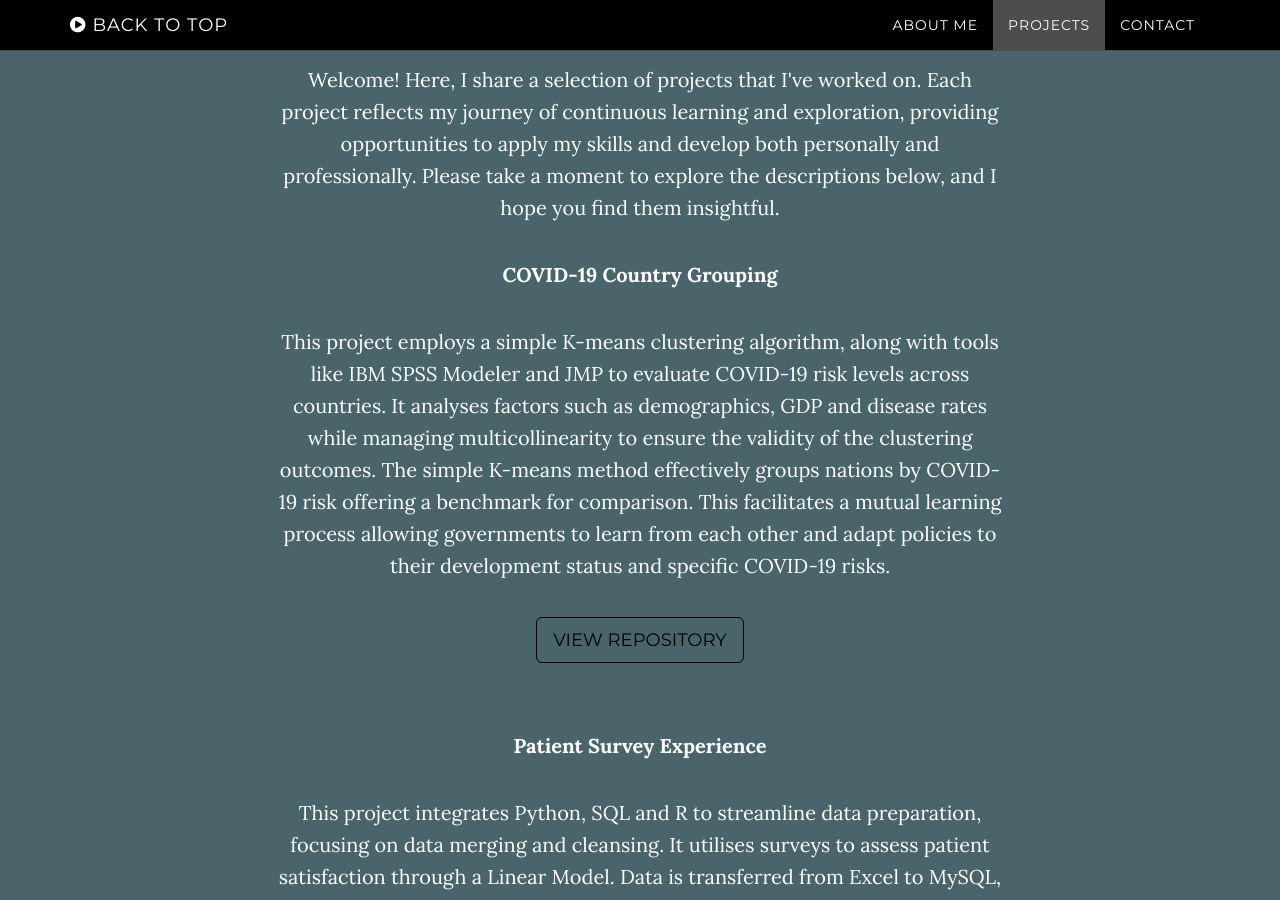
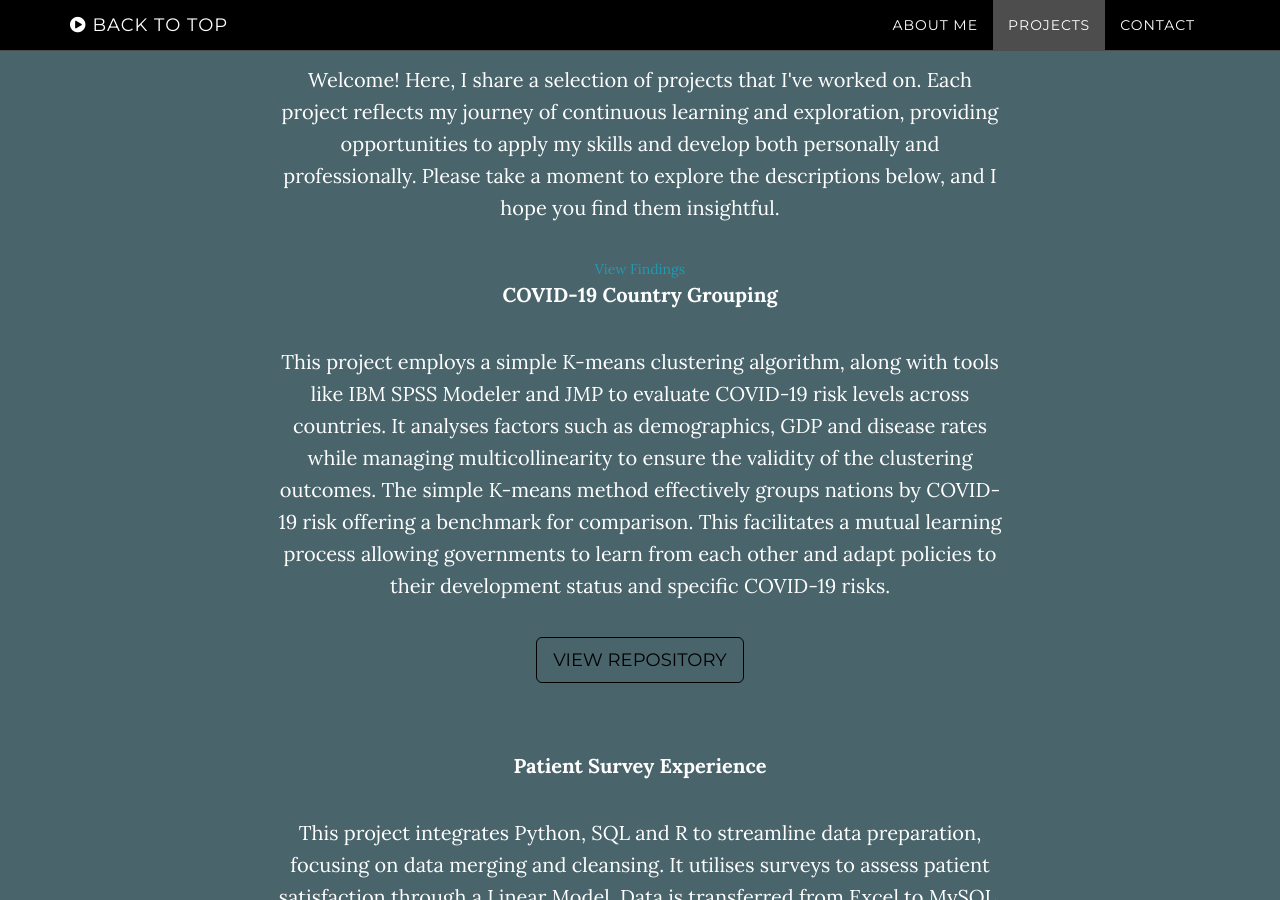
Before and after one commit to Md-Khid/Md-Khid, a Jekyll site: the page built from index.html, in a window 1280 px wide and 900 px high, scrolled down 2083 px. Built offline with Jekyll 4.4.1, drawn with Linux system fonts in a browser that asks for light colours.

Commit message:
Update download.html

```diff
--- a/_includes/download.html
+++ b/_includes/download.html
@@ -19,6 +19,7 @@
               journey of continuous learning and exploration, providing opportunities to apply my skills and develop both
               personally and professionally. Please take a moment to explore the descriptions below, and I hope you find them
               insightful.</p>
+            <a href="download2.html">View Findings</a>
             <p style="font-size: 20px;"><strong>COVID-19 Country Grouping</strong></p>
             <p>This project employs a simple K-means clustering algorithm, along with tools like IBM SPSS Modeler and JMP
               to evaluate COVID-19 risk levels across countries. It analyses factors such as demographics, GDP and disease
```
